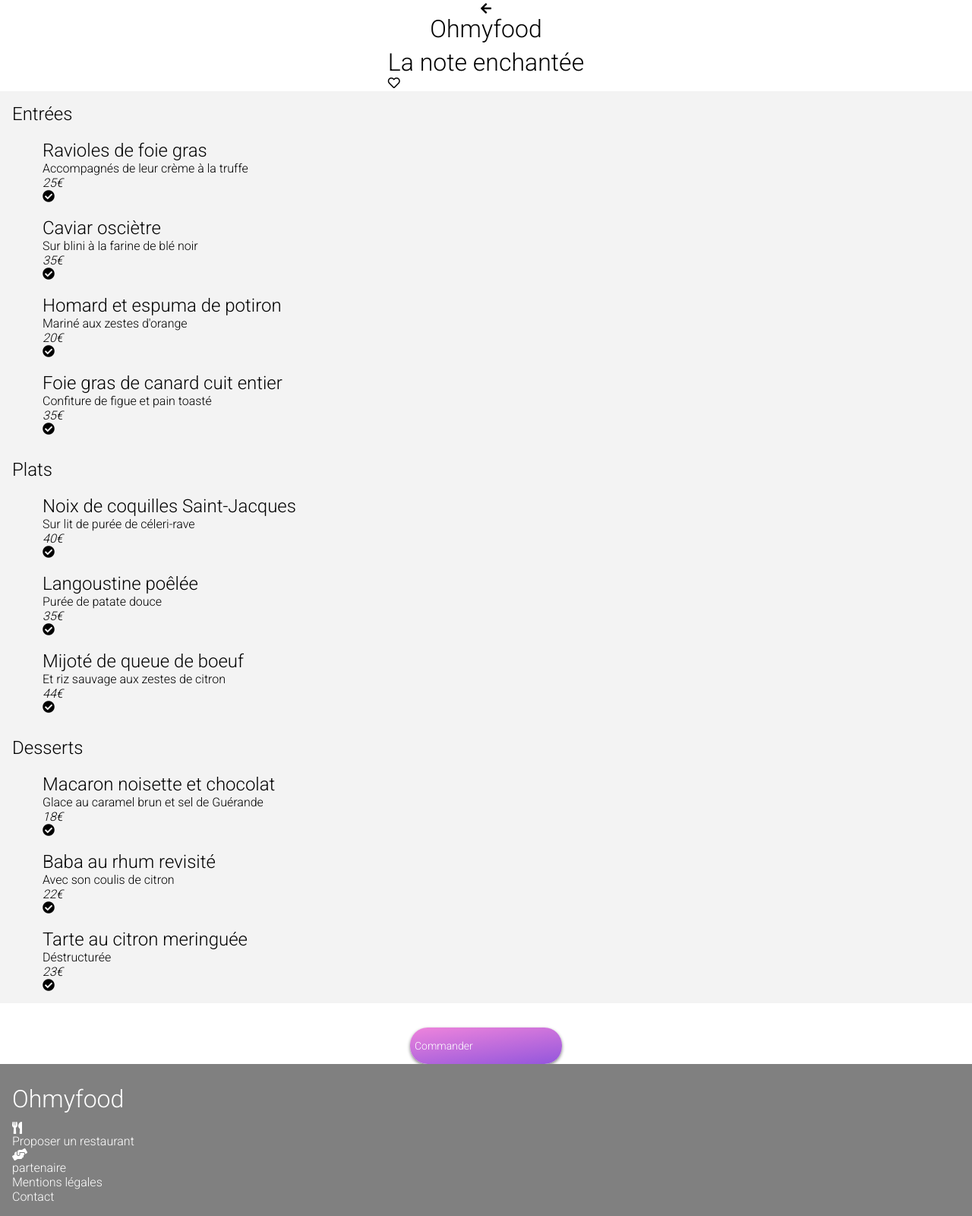
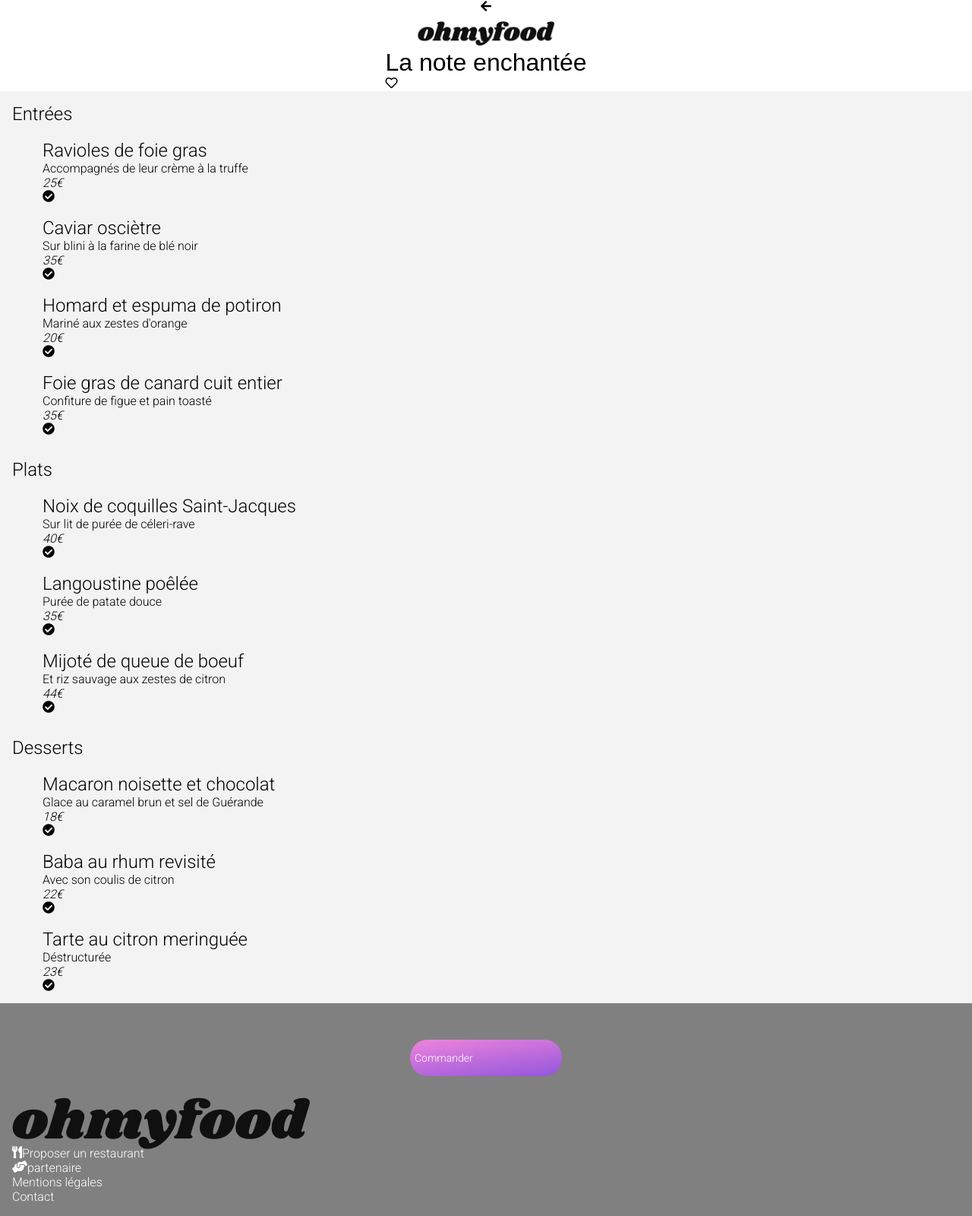
Before and after one commit to melanielaporal/Laporalmelanie_3_17122021, a plain HTML site: page melanielaporal_p3/la_note_enchantée.html in a window 1280 px wide. Shown: the whole page at 76% size. Drawn offline with Linux system fonts and the light colour scheme; a web font is replaced by a local one.

Commit message:
Css modifications

```diff
--- a/assets/scss/index.scss
+++ b/assets/scss/index.scss
@@ -28,6 +28,9 @@ header{
     .logo{
         width: 180px;
         margin-top: 12px;
+    }
+    h1{
+        font-family: "shrikhand", Arial, Helvetica, sans-serif;
     }
 }
 
@@ -85,7 +88,7 @@ button{
         width: 200px;
         align-self: center;
         margin-top: 32px;
-        >p{
+        p{
             color: #ffffff;
             font-size: 14px;
         }
@@ -194,14 +197,13 @@ section{
 
 
 
-.footer-text__color{
+footer {
     display: flex;
+    flex-direction: column;
     background-color: grey;
     padding: 16px;
-    >.footer-heading{
-        flex-direction: row;
-        align-self: flex-start;
-    }
+
+
     .footer-title__small{
         color: white;
 
@@ -211,9 +213,20 @@ section{
     }
     ul{
         padding-left: 0;
+        a.footer-content__logo{
+            flex-direction: row;
+        }
     }
 }
 
+.footer-heading{
+    flex-direction: row;
+    align-self: flex-start;
+    img{
+        color: white;
+        font-size: 20px;
+    }
+}
 
 @media all and (min-device-width: 768px){}
 
--- a/melanielaporal_p3/la_note_enchantée.html
+++ b/melanielaporal_p3/la_note_enchantée.html
@@ -13,8 +13,8 @@
 </head>
 <body>
     <header>
-        <a href="index.html"><i class="fas fa-arrow-left"></i></a>
-        <a href="index.html"><h1>Ohmyfood</h1></a>
+        <a href="/C:/Users/mella/OneDrive/Documents/P3/index.html"><i class="fas fa-arrow-left"></i></a>
+        <a href="/C:/Users/mella/OneDrive/Documents/P3/index.html"><img class="logo" src="images/logo/ohmyfood.png" alt="Ohmyfood"></a>
     </header>
 
     <main>
@@ -111,7 +111,7 @@
 
     <footer class="footer-text__color">
         <header class="footer-heading">
-            <h1 class="footer-title__small">Ohmyfood</h1>
+            <img src="images/logo/ohmyfood.png" alt="logo">
         </header>
         <ul>
             <li><a class="footer-content__logo" href=""><i class="fas fa-utensils"></i>Proposer un restaurant</a></li>
```
Also changed, not shown: index.html (+2 -2 lines), melanielaporal_p3/a_la_francaise.html (+4 -4 lines), melanielaporal_p3/la_palette_du_gout.html (+3 -3 lines), melanielaporal_p3/le_delice_des_sens.html (+3 -3 lines), melanielaporal_p3/css/index.css, 1 other file.
